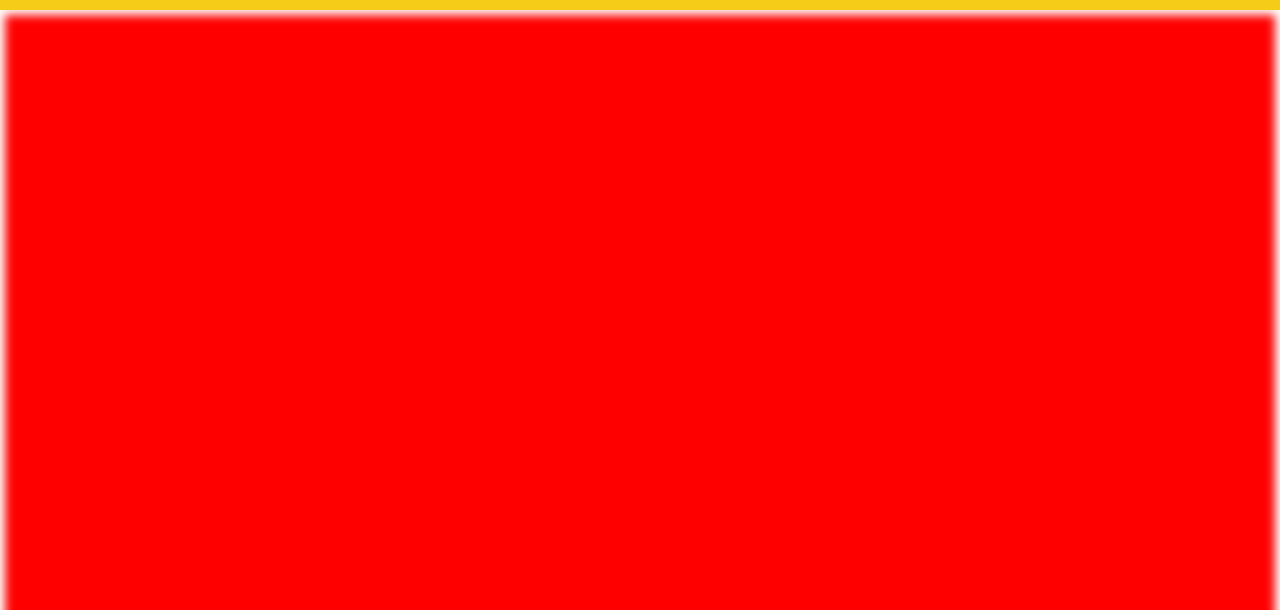
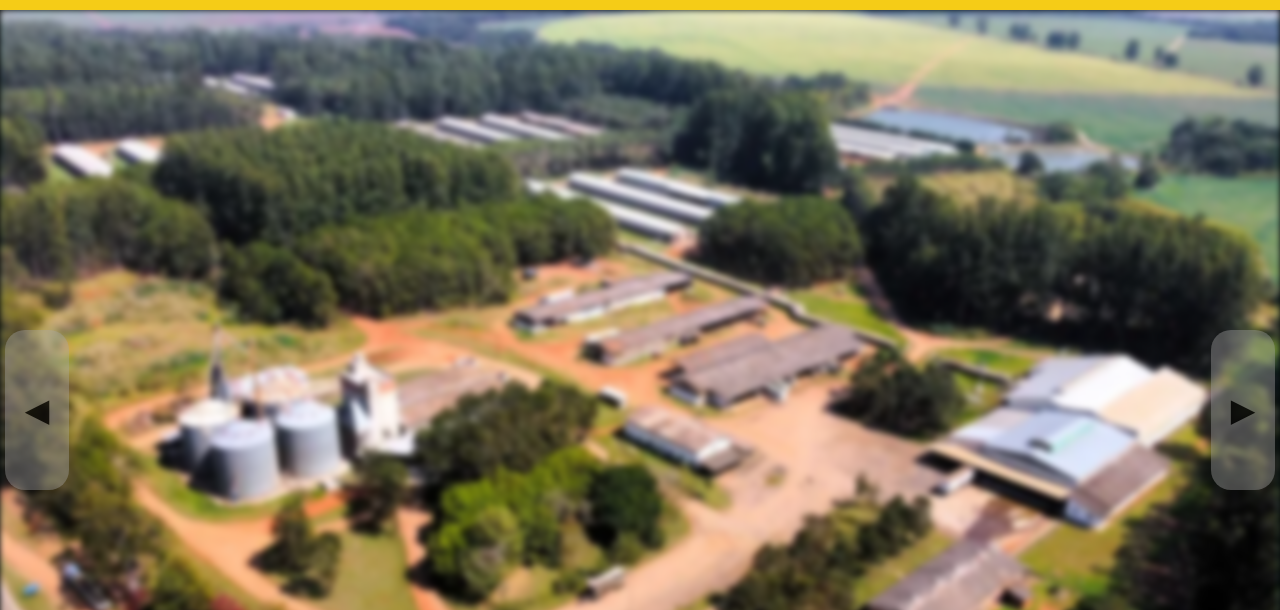
Before and after one commit to PauloRicardoRomao/landing-page-granja, a plain HTML site: page index.html in a window 1280 px wide. Shown: the part 190-800 px from the top of the page. Drawn offline with Linux system fonts and the light colour scheme.

Commit message:
Correções banners

```diff
--- a/css/style.css
+++ b/css/style.css
@@ -143,14 +143,73 @@ header .container-menu ul li a:hover{
     flex-direction: row;
     flex-wrap: nowrap;
     width: 100%;
-    height: auto;
+    height: 100%;
     align-items: flex-start;
     justify-content: flex-start;
     transition: transform 3s ease-in-out;
     transform: translateX(0);
     transform-origin: 0 0;
+    /**/
+    background-color: aqua;
 }
 
+.slide-prev,
+.slide-next {
+    display: flex;
+    position: absolute;
+    top: 50%;
+    transform: translateY(-50%);
+    width: 5%;
+    height: 20%;
+    align-items: center;
+    justify-content: center;
+    text-align: center;
+    opacity: 0.7;
+    border-radius: 20px;
+    font-family: Verdana, Geneva, Tahoma, sans-serif;
+    font-size: 2.0em;
+    z-index: 10;
+    cursor: pointer;
+    background: #a7a7a790;
+    border: none;
+    color: #000;
+}
+
+.slide-prev {
+    left: 5px;
+}
+
+.slide-next {
+    right: 5px;
+}
+
+.slide-prev:hover, .slide-next:hover{
+    opacity: 0.9;
+    box-shadow: inset 0 0 20px 10px #7c7c7c;
+}
+
+.container-carrossel .conteudo-carrossel{
+    display: flex;
+    flex-direction: row;
+    width: 100%;
+    height: 100vh;
+    overflow-y: hidden;
+    align-items: center;
+    justify-content: center;
+    flex-shrink: 0;
+    box-shadow: inset 0px 0px 12px 10px #000000;
+}
+
+.conteudo-carrossel .banner-fundo{
+    display: flex;
+    flex-direction: row;
+    width: 100%;
+    min-height: 100vh;
+    align-items: center;
+    justify-content: center;
+    object-position: center;
+    filter: blur(3px);
+}
 
 /**FIM**/
 
--- a/index.html
+++ b/index.html
@@ -23,8 +23,15 @@
     <main class="conteudo-principal">
         <section class="banner-principal">
             <div class="container-carrossel">
-
+                <div class="conteudo-carrossel">
+                    <img src="assets/Granja-Antunes-vista-aerea-.jpg" alt="Banner" class="banner-fundo">
+                </div>
+                <div class="conteudo-carrossel">
+                    <img src="assets/imagem-caminhao-nova.jpg" alt="Banner" class="banner-fundo">
+                </div>
             </div>
+            <button class="slide-prev" onclick="slideAnterior()">&#9664;</button>
+            <button class="slide-next" onclick="proximoSlide() ">&#9654;</button>
         </section>
         <section class="secao" id="empresa">
             <h1 class="titulo-secao">Empresa</h1>
--- a/js/app.js
+++ b/js/app.js
@@ -115,3 +115,64 @@ const observarContatos = new IntersectionObserver((entradas) => {
 if (contatos) {
     observarContatos.observe(contatos);
 }
+
+
+
+/*js banner carrossel*/
+
+
+const carrossel = document.querySelector('.container-carrossel');
+const botaoAnterior = document.querySelector('.slide-prev');
+const botaoProximo = document.querySelector('.slide-next');
+const slides = document.querySelectorAll('.conteudo-carrossel');
+let indiceAtual = 0;
+let larguraSlide = slides[0]?.offsetWidth || 0; // Adicionado um fallback para o caso de slides ser vazio
+
+function irParaSlide(indice) {
+
+    carrossel.style.transform = `translateX(-${indice * larguraSlide}px)`;
+    indiceAtual = indice;
+
+}
+
+function proximoSlide() {
+    console.log(indiceAtual, slides.length - 1);
+    if(indiceAtual < slides.length){
+        irParaSlide(indiceAtual+1);
+        atualizarBotoes();
+        console.log(indiceAtual, slides.length -1);
+    }
+}
+
+function slideAnterior() {
+    console.log(indiceAtual, slides.length - 1);
+    if(indiceAtual < slides.length){
+        irParaSlide(indiceAtual-1);
+        atualizarBotoes();
+        console.log(indiceAtual, slides.length -1);
+    }
+}
+
+function atualizarBotoes() {
+    if (botaoAnterior) {
+        botaoAnterior.disabled = indiceAtual === 0;
+    }
+
+    if(botaoProximo){
+        botaoProximo.disabled = indiceAtual === slides.length - 1;
+    }
+}
+
+window.addEventListener('load', () => {
+    // Recalcula a largura do slide após a página carregar para garantir precisão
+    if (slides.length > 0) {
+        larguraSlide = slides[0].offsetWidth;
+        irParaSlide(indiceAtual); // Garante que o primeiro slide esteja na posição correta
+        atualizarBotoes(); // Garante que os botões estejam no estado inicial correto
+    }
+});
+
+// Chama a função inicialmente para definir o estado dos botões
+if (slides.length > 0) {
+    atualizarBotoes();
+}
```
Also changed, not shown: assets/Granja-Antunes-vista-aerea-.jpg (added), assets/imagem-caminhao-nova.jpg (added), assets/onibus.jpg (added).
